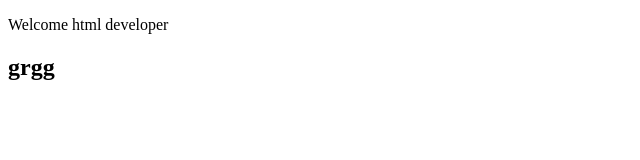
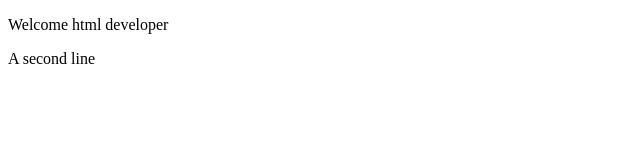
Before and after one commit to FasFit-Grupo/untitled, a plain HTML site: page Index.html in a window 1280 px wide. Shown: the whole page, without its empty margins (0-640 px from the left). Drawn offline with Linux system fonts and the light colour scheme.

Commit message:
feat(sub-line): added second line.

```diff
--- a/Index.html
+++ b/Index.html
@@ -7,6 +7,6 @@
 </head>
 <body>
 <p>Welcome html developer</p>
-<h2>grgg</h2>
+<p>A second line</p>
 </body>
 </html>
```
